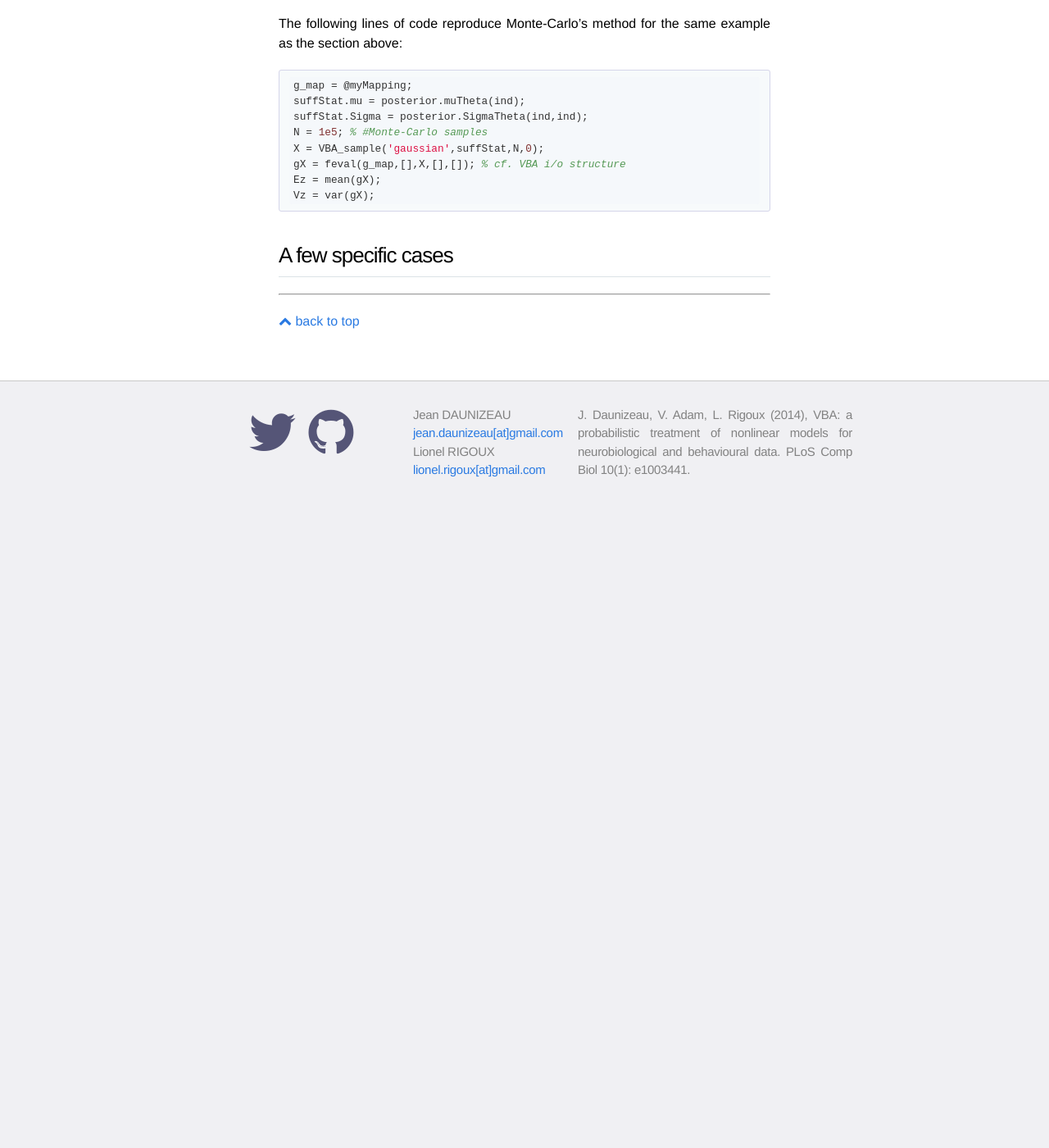
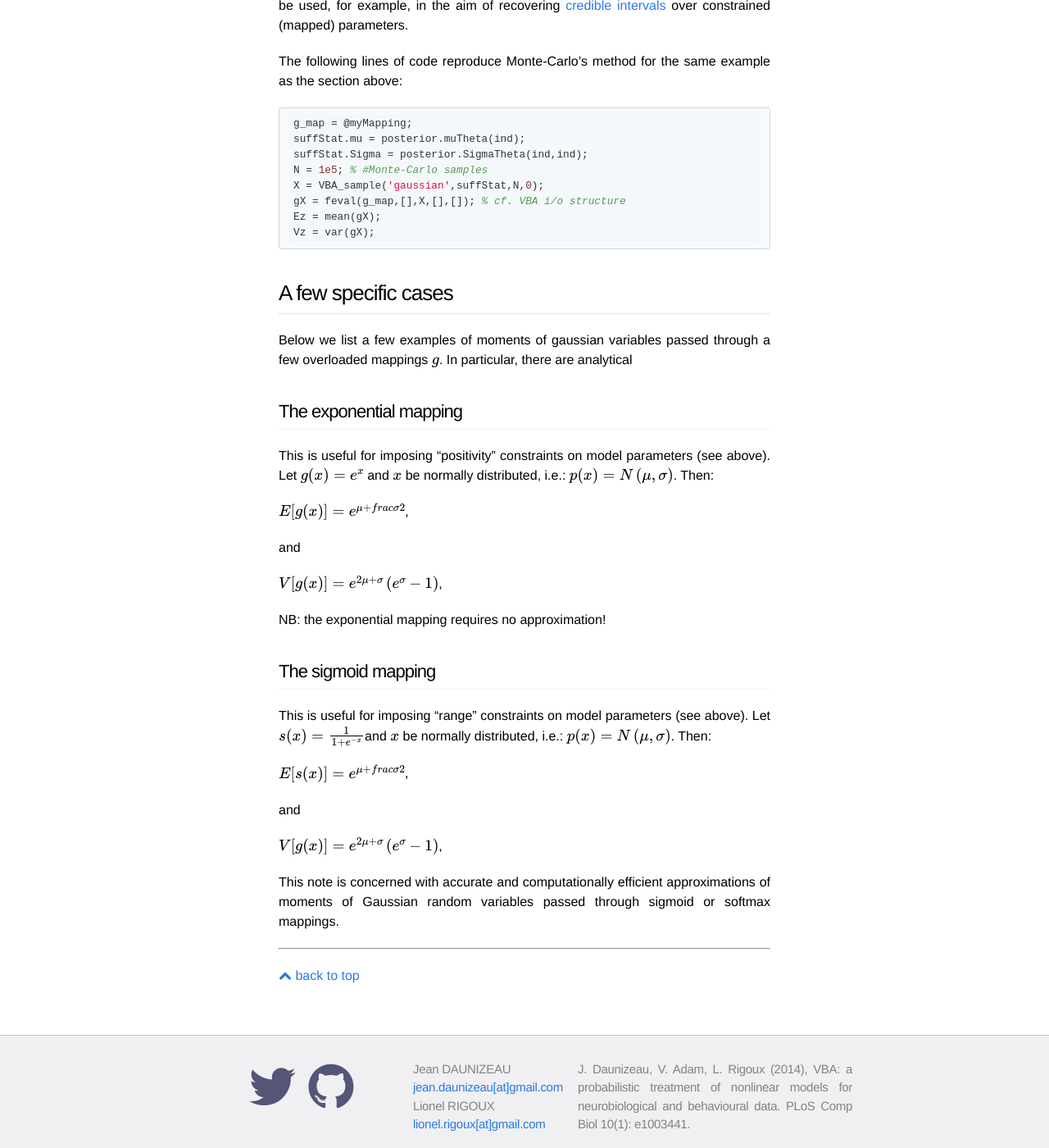
Before and after one commit to MBB-team/VBA-toolbox, a Jekyll site: the page built from _wiki/param-transform.md, in a window 1280 px wide and 1400 px high, scrolled down 4205 px. Shown: the whole window at 82% size. Built offline with Jekyll 4.4.1, drawn with Linux system fonts in a browser that asks for light colours; nearby versions of some CDN libraries; formulas are drawn with MathJax 3; before the commit the page ends 4835 px from its top, so only the background shows below that; some of the changed text lies outside the part shown.

Commit message:
Update param-transform.md

````diff
--- a/_wiki/param-transform.md
+++ b/_wiki/param-transform.md
@@ -55,7 +55,7 @@ $$g_s(x)= \left(2 s(x) -1\right)x^2$$
 
 where $$s$$ is the standard [sigmoid function](https://en.wikipedia.org/wiki/Sigmoid_function).
 
-This "sparsify mapping" trick is demonstrated in this [technical note](https://arxiv.org/abs/1703.07168), which discloses the properties of such sparse estimators.
+> This "sparsify mapping" trick is demonstrated in this [technical note](https://arxiv.org/abs/1703.07168), which discloses the properties of such sparse estimators.
 
 
 # Recovering the re-mapped posterior density
@@ -109,3 +109,32 @@ Vz = var(gX);
 ```
 
 ## A few specific cases
+
+Below we list a few examples of moments of gaussian variables passed through a few overloaded mappings $$g$$.
+In particular, there are analytical
+
+### The exponential mapping
+
+This is useful for imposing "positivity" constraints on model parameters (see above). Let $$g(x)=e^x$$ and $$x$$ be normally distributed, i.e.: $$p(x) = N\left(\mu,\sigma\right)$$. Then:
+
+$$E[g(x)] = e^{\mu + frac{\sigma}{2}}$$,
+
+and
+
+$$V[g(x)] = e^{2\mu + \sigma} \left(e^{\sigma}-1\right)$$,
+
+NB: the exponential mapping requires no approximation!
+
+### The sigmoid mapping
+
+This is useful for imposing "range" constraints on model parameters (see above). Let $$s(x)=\frac{1}{1+e^{-x}}$$and $$x$$ be normally distributed, i.e.: $$p(x) = N\left(\mu,\sigma\right)$$. Then:
+
+$$E[s(x)] = e^{\mu + frac{\sigma}{2}}$$,
+
+and
+
+$$V[g(x)] = e^{2\mu + \sigma} \left(e^{\sigma}-1\right)$$,
+
+
+
+This note is concerned with accurate and computationally efficient approximations of moments of Gaussian random variables passed through sigmoid or softmax mappings.
````
